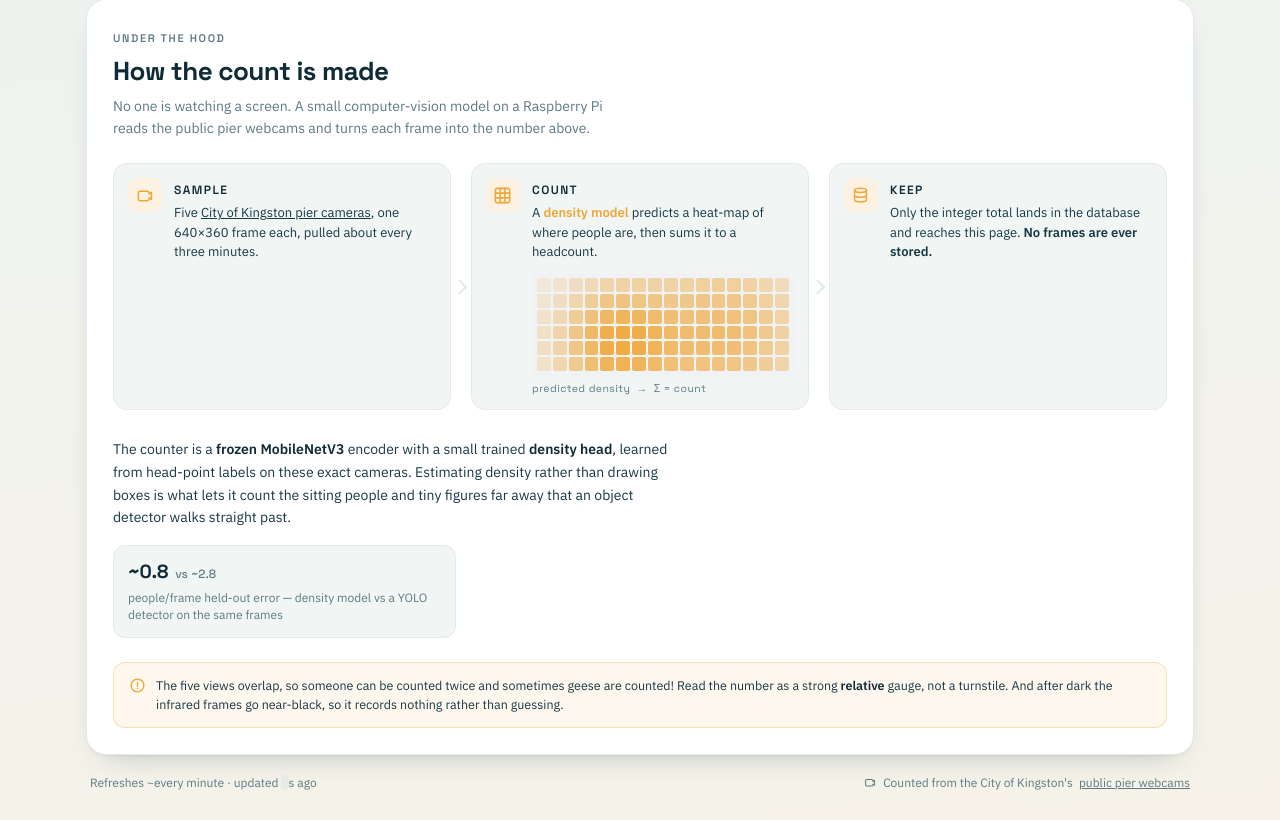
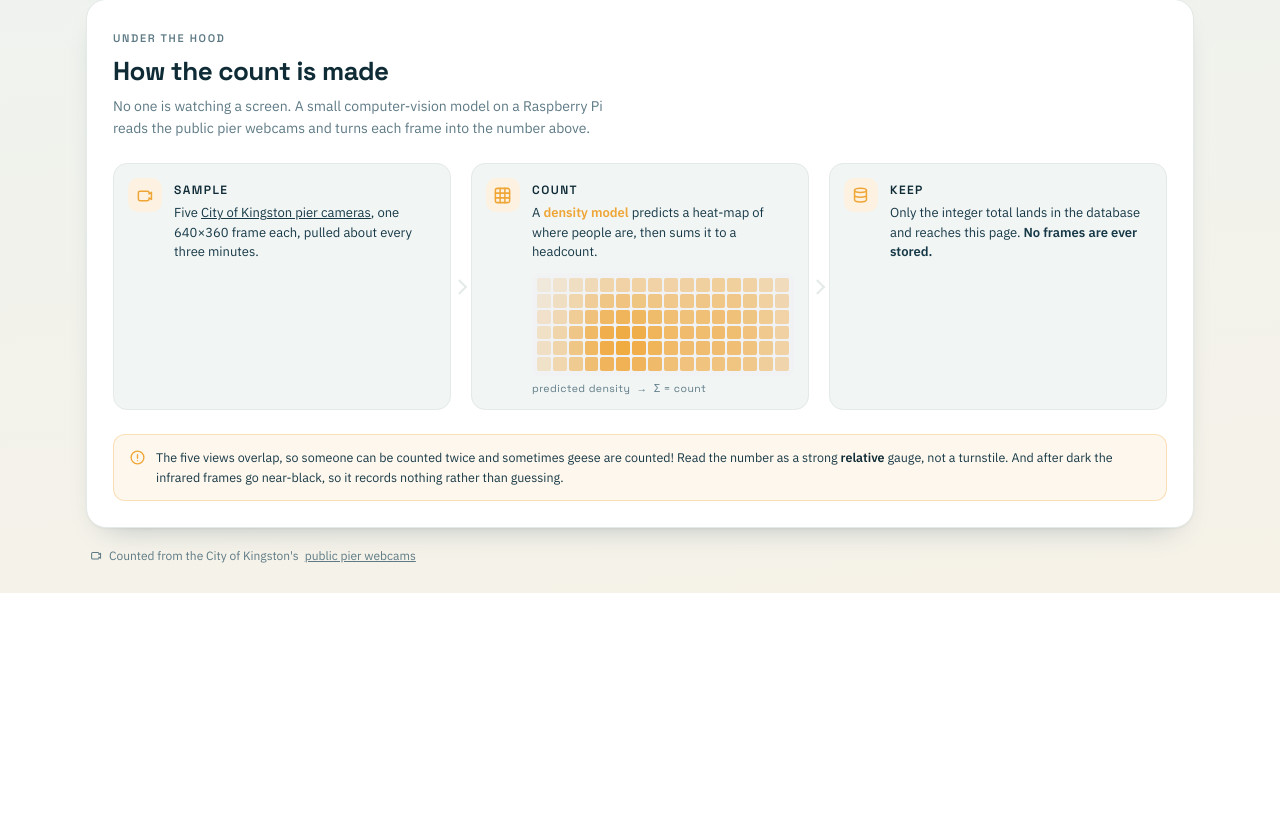
Before and after one commit to sunkencosts/kingstonpier, an Astro site in the folder web/: page / in a window 1280 px wide. Shown: the part 625-1445 px from the top of the page. After the commit the page ends 1218 px from the top, so only its background shows below. Built offline with nearby package versions, Linux system fonts and the light colour scheme; Astro itself is replaced by a stand-in of ours; no server answers.

Commit message:
remove useless info

```diff
--- a/web/src/components/Footer.astro
+++ b/web/src/components/Footer.astro
@@ -7,7 +7,6 @@ const { secs } = Astro.props;
 
 <footer class="ft">
 
-  <span>Refreshes ~every minute · updated <span class="sk-live" id="secs-ago-foot">{secs}</span>s ago</span>
   <span class="cam-note">
     <svg width="13" height="13" viewBox="0 0 24 24" fill="none" stroke="var(--muted)" stroke-width="1.9" stroke-linecap="round" stroke-linejoin="round" style="flex-shrink: 0;"><path d="M3 8.5A2 2 0 0 1 5 6.5h9.5a2 2 0 0 1 2 2v1.6l3-2v8.8l-3-2v1.6a2 2 0 0 1-2 2H5a2 2 0 0 1-2-2z"></path></svg>
    Counted from the City of Kingston's <a class="pier-link" href="https://www.cityofkingston.ca/news-and-notices/webcams/" target="_blank" rel="noopener">public pier webcams</a>
--- a/web/src/components/MethodCard.astro
+++ b/web/src/components/MethodCard.astro
@@ -85,23 +85,6 @@ const cells = Array.from({ length: ROWS * COLS }, (_, k) => {
     </li>
   </ol>
 
-  <!-- The model itself: the part that says "I know what a density head is." -->
-  <div class="model">
-    <p class="model-line">
-      The counter is a <strong>frozen MobileNetV3</strong> encoder with a small
-      trained <strong>density head</strong>, learned from head-point labels on
-      these exact cameras. Estimating density rather than drawing boxes is what
-      lets it count the sitting people and tiny figures far away that an object detector walks straight past.
-    </p>
-    <div class="facts">
-      <div class="fact">
-        <span class="fact-k">~0.8<span class="fact-vs">vs ~2.8</span></span>
-        <span class="fact-v">people/frame held-out error — density model vs a YOLO detector on the same frames</span>
-      </div>
-
-
-    </div>
-  </div>
 
   <!-- Honesty about the limits is itself the credential. -->
   <p class="caveat">
```
